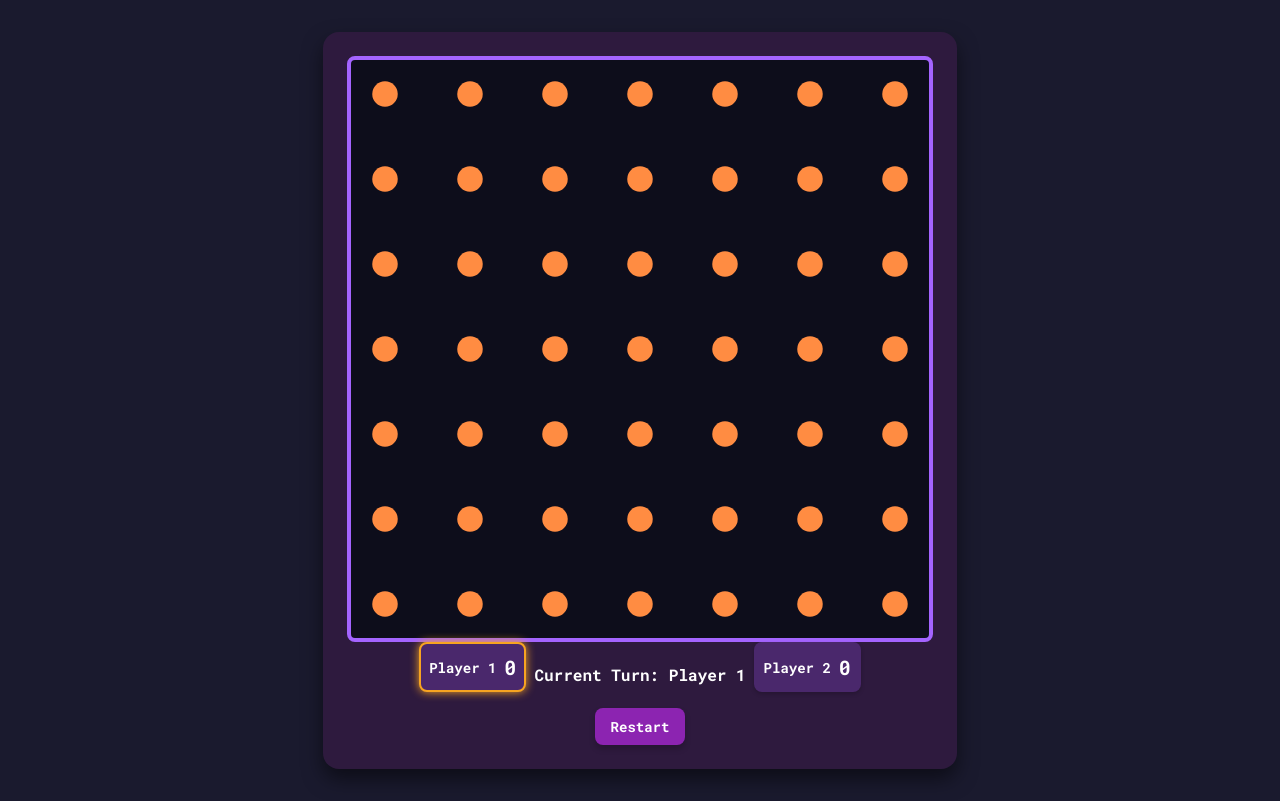
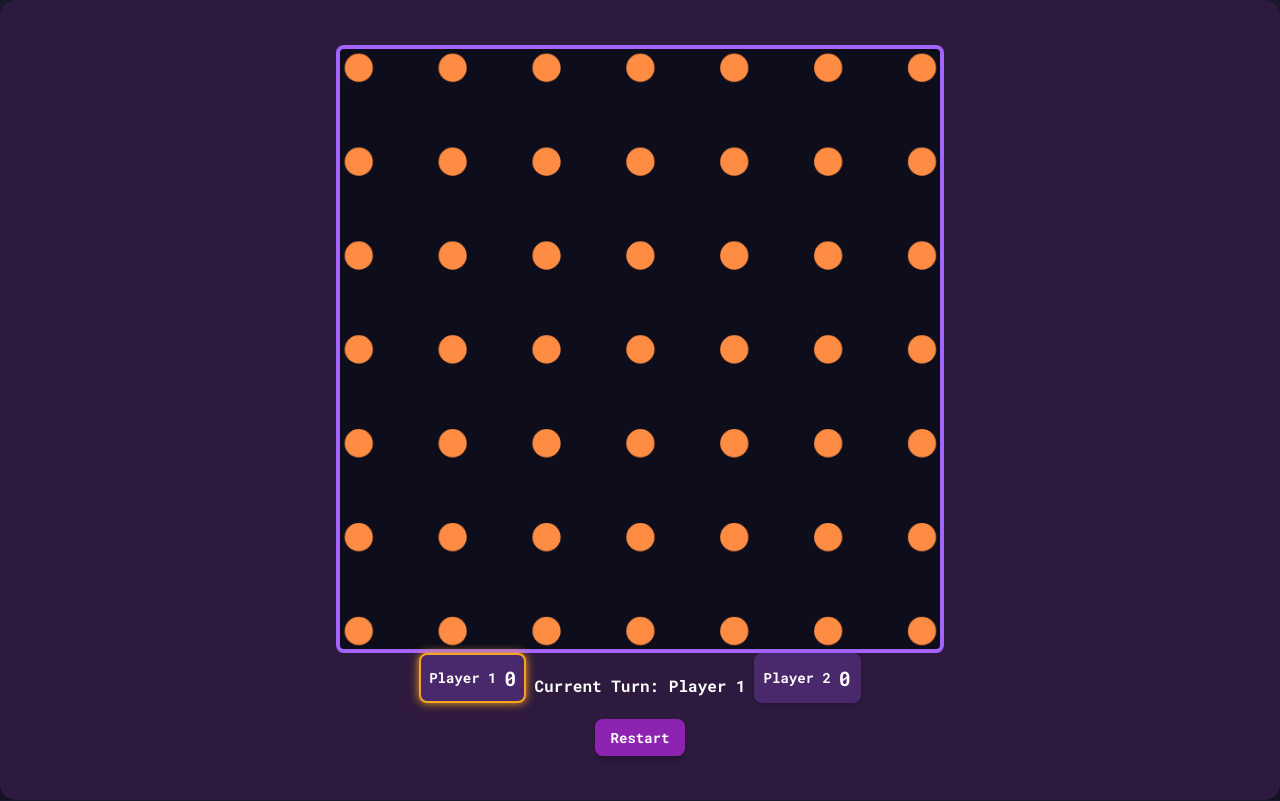
Before and after one commit to Matrktech/BOTDOX-GAME, a plain HTML site: page index.html in a window 1280 px wide. Both pictures are taken after a click on the button "Two Players". Drawn offline with nearby package versions, Linux system fonts and the light colour scheme.

Commit message:
index.html

```diff
--- a/index.html
+++ b/index.html
@@ -17,7 +17,7 @@
             flex-direction: column;
             min-height: 100vh;
             margin: 0;
-            padding: 2rem;
+            padding: 0;
             box-sizing: border-box;
             user-select: none;
             touch-action: none;
@@ -32,6 +32,10 @@
             flex-direction: column;
             align-items: center;
             justify-content: center;
+            width: 100%;
+            height: 100vh;
+            max-width: 100%;
+            padding: 0.5rem;
         }
         h1 {
             font-size: 2.5rem;
@@ -44,6 +48,8 @@
             background-color: #0d0d1b;
             border-radius: 0.5rem;
             touch-action: none;
+            max-width: 100%;
+            max-height: calc(100vh - 12rem);
         }
         .game-status {
             margin-top: 1rem;
@@ -198,11 +204,16 @@
                 'player2': { line: '#a464ff', box: 'rgba(164, 100, 255, 0.4)' }
             };
 
+            const playerInitials = {
+                'player1': '1',
+                'player2': '2'
+            };
+
             const resizeCanvas = () => {
                 const gameWrapper = document.querySelector('.game-wrapper');
-                const availableSize = Math.min(window.innerWidth, window.innerHeight) * 0.75;
+                const availableSize = Math.min(window.innerWidth, window.innerHeight) * 0.9;
                 cellSize = Math.floor(availableSize / (boardSize + 1));
-                padding = cellSize * 0.4;
+                padding = cellSize * 0.2;
                 dotRadius = cellSize * 0.15;
                 lineWidth = cellSize * 0.1;
 
@@ -252,6 +263,12 @@
                     const x = padding + box.x * cellSize + dotRadius;
                     const y = padding + box.y * cellSize + dotRadius;
                     ctx.fillRect(x, y, cellSize - 2 * dotRadius, cellSize - 2 * dotRadius);
+
+                    ctx.fillStyle = 'white';
+                    ctx.font = `bold ${cellSize * 0.5}px Arial`;
+                    ctx.textAlign = 'center';
+                    ctx.textBaseline = 'middle';
+                    ctx.fillText(box.initial, x + (cellSize - 2 * dotRadius) / 2, y + (cellSize - 2 * dotRadius) / 2);
                 });
 
                 lines.forEach(line => {
@@ -278,7 +295,7 @@
                     [y1, y2] = [y2, y1];
                 }
                 return lines.find(line =>
-                    line.x1 === x1 && line.y1 === y1 && line.x2 === x2 && line.y2 === y1
+                    line.x1 === x1 && line.y1 === y1 && line.x2 === x2 && line.y2 === y2
                 );
             };
 
@@ -304,7 +321,7 @@
                         const isCompleted = [top, right, bottom, left].every(line => line !== undefined);
 
                         if (isCompleted && !boxes.some(b => b.x === box.x && b.y === box.y)) {
-                            boxes.push({ x: box.x, y: box.y, color: playerColors[currentPlayer].box });
+                            boxes.push({ x: box.x, y: box.y, color: playerColors[currentPlayer].box, initial: playerInitials[currentPlayer] });
                             newBoxesCount++;
                         }
                     }
@@ -442,6 +459,8 @@
                 // Set player names
                 document.querySelector('#player1Card .player-name').textContent = vsComputer ? 'You' : 'Player 1';
                 document.querySelector('#player2Card .player-name').textContent = vsComputer ? 'Computer' : 'Player 2';
+                playerInitials.player1 = vsComputer ? 'Y' : '1';
+                playerInitials.player2 = vsComputer ? 'C' : '2';
 
                 resizeCanvas();
                 player1Card.classList.add('active');
```
